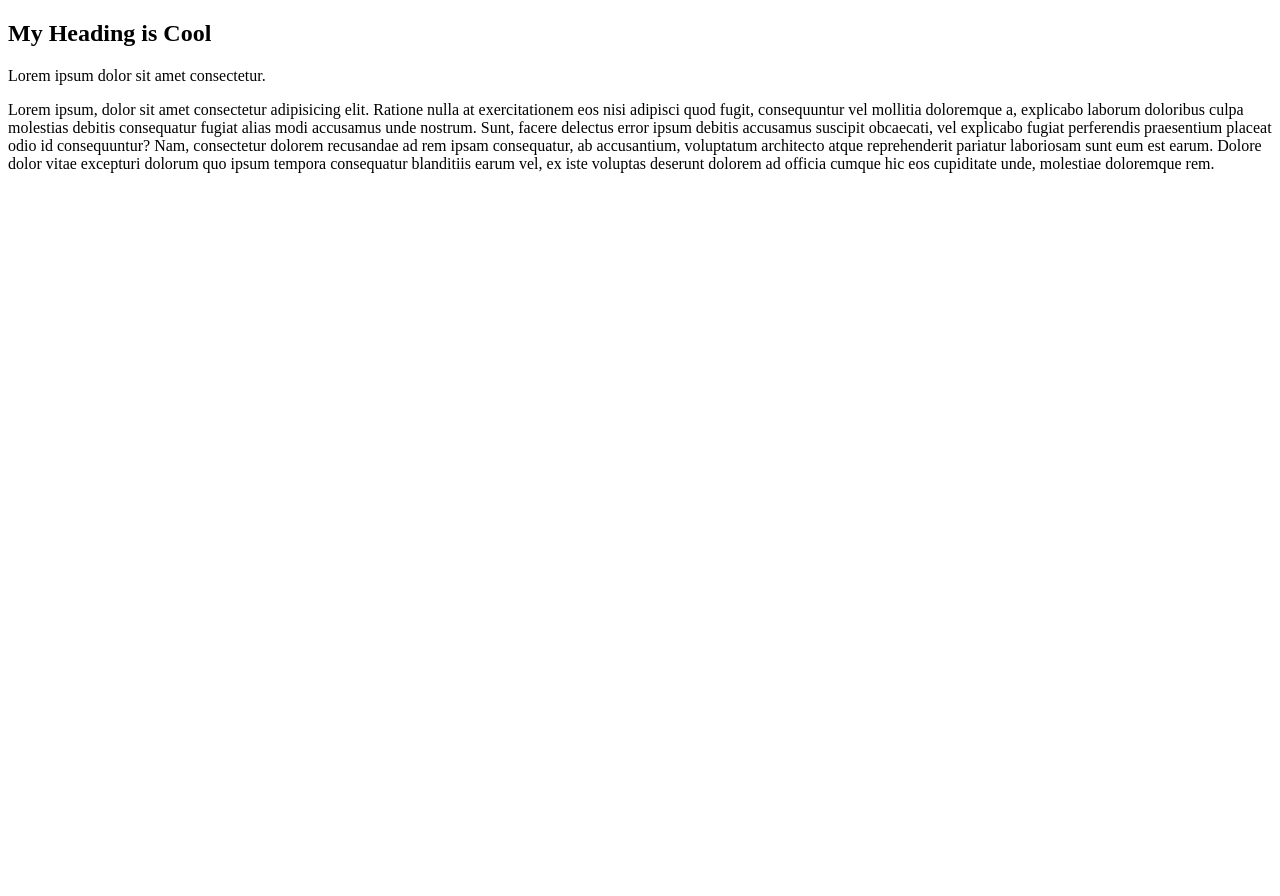
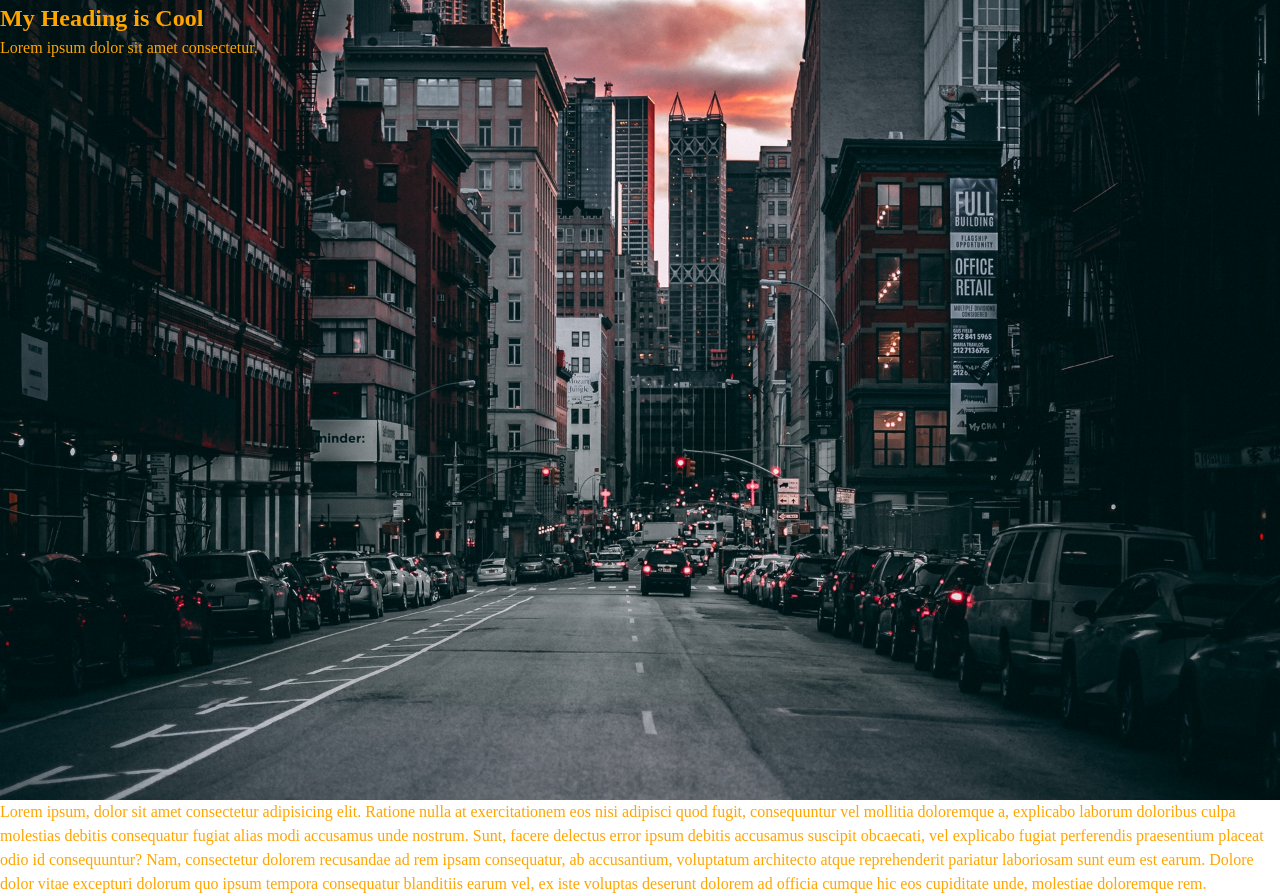
Before and after one commit to Dujota/fullPageIMGExample, a plain HTML site: page index.html in a window 1280 px wide. Before the commit the page ends 800 px from the top, so only its background shows below. Drawn offline with Linux system fonts and the light colour scheme.

Commit message:
added in the stylesheeet, rules for the bgimg added and positoned

```diff
--- /dev/null
+++ b/css/styles.css
@@ -0,0 +1,20 @@
+* {
+  margin: 0;
+  padding: 0;
+}
+
+body {
+  color: orange;
+  line-height: 1.5;
+}
+
+#bgimage {
+  /* SIZING */
+  background-image: url('/img/bgimg.jpeg');
+  width: 100vw;
+  height: 100vh;
+
+  /* POSITIONING */
+  background-size: cover;
+  background-position: center;
+}
--- a/index.html
+++ b/index.html
@@ -4,7 +4,8 @@
     <meta charset="UTF-8" />
     <meta name="viewport" content="width=device-width, initial-scale=1.0" />
     <meta http-equiv="X-UA-Compatible" content="ie=edge" />
-    <title>Document</title>
+    <link rel="stylesheet" href="/css/styles.css" />
+    <title>Full Screener Pager</title>
   </head>
   <body>
     <section id="bgimage">
```
Also changed, not shown: css/syles.css (deleted), img/bgimg.jpeg (added).
